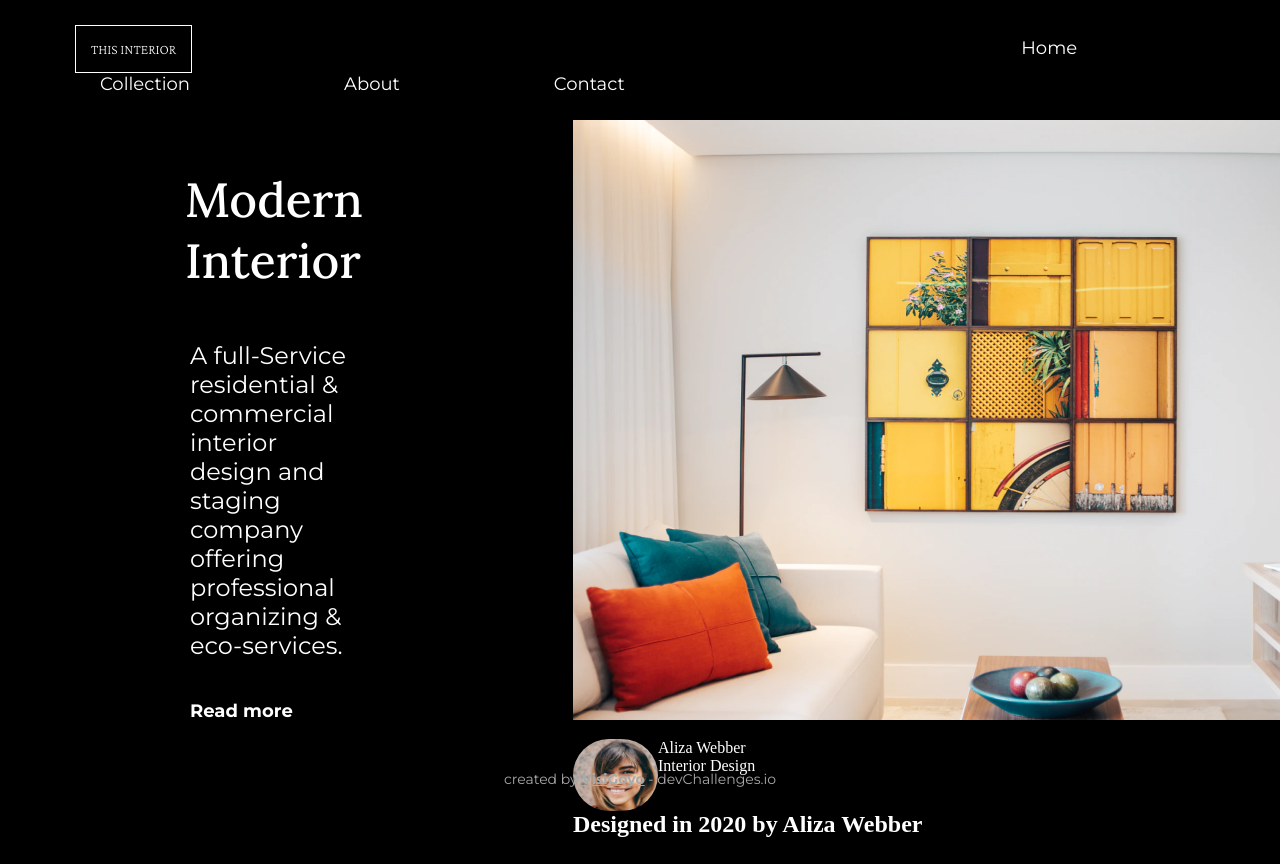
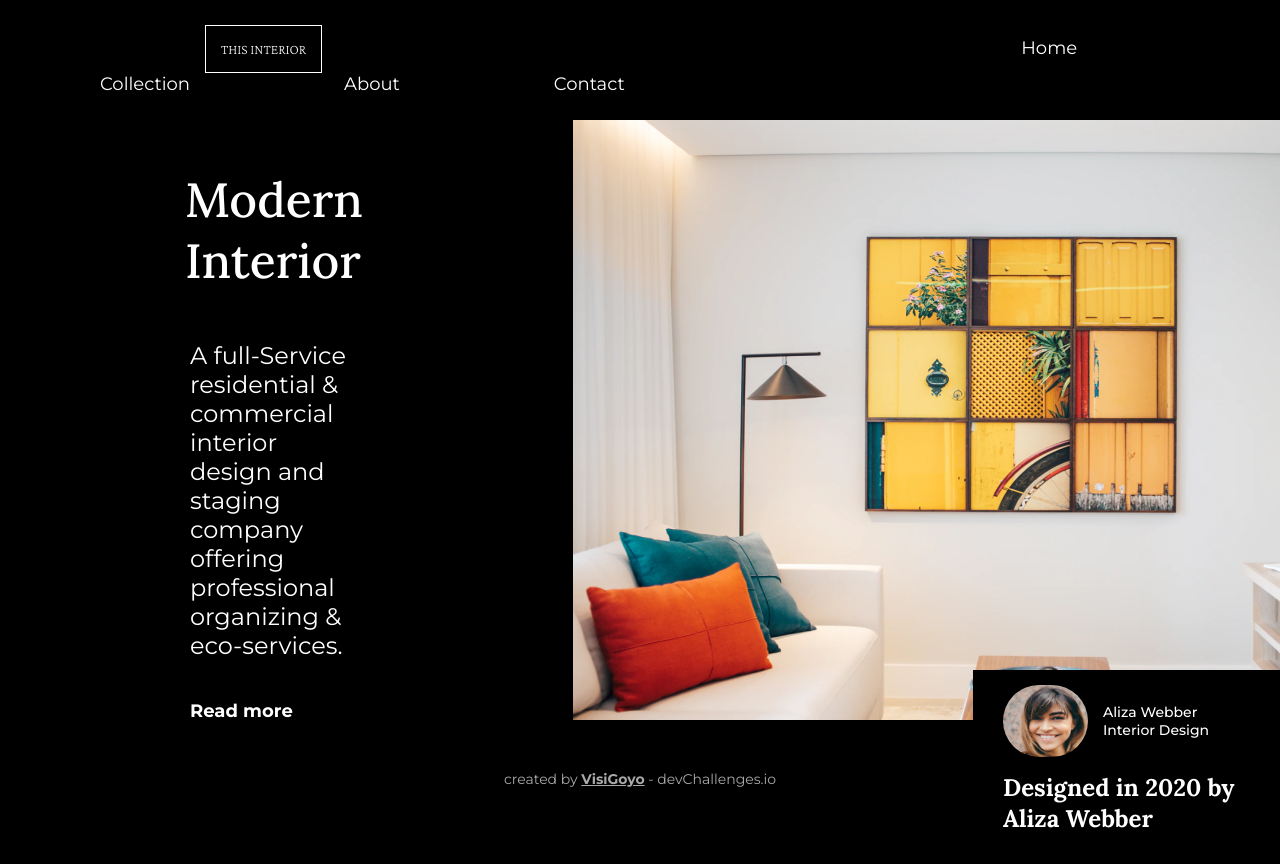
Before and after one commit to gvisiedo/devchallenge-interior-consultant-challenge, a plain HTML site: page index.html in a window 1280 px wide. Shown: the top 864 px of the page. Before the commit the page ends 838 px from the top, so only its background shows below. Drawn offline with nearby package versions, Linux system fonts and the light colour scheme.

Commit message:
css from profile, add z index position, finish desktop view

```diff
--- a/css/style.css
+++ b/css/style.css
@@ -27,8 +27,8 @@ body>header nav{
     font-family: 'Crimson Pro', serif;
     font-size: 14px;
     text-transform: uppercase;
-    margin-right: 750px;
-    margin-left: 50px;
+    margin-right: 620px;
+    margin-left: 180px;
 
 }
 .nav2{
@@ -53,10 +53,7 @@ main{
     margin: auto 175px ;
 }
 
-.container-right{
-    max-width: 60%;
-    margin: 0px 150px 0px 25px;
-}
+
 .container-left h1{
     font-family: 'Lora', serif;
     font-weight: 500;
@@ -80,18 +77,52 @@ main{
     color: white;
     text-decoration: none;
 }
+.container-right{
+
+    max-width: 60%;
+    margin: 0px 1050px 0px 25px;
+
+}
+.container-right_img{
+    margin-right: 50px;
+    margin-bottom: 15px;
+    position: absolute;
+   z-index: 0;
+
+}
+
+.container-right_down{
+
+    padding: 15px;
+    margin-top: 550px;
+    margin-left: 400px;
+    margin-bottom: 500px;
+    position: absolute;
+    background-color: black;
+    z-index: 3;
+}
+.container-right_down h2{
+    padding: 15px;
+    font-family: 'Lora', serif;
+    font-size: 24px;
+    font-weight: 700;
+}
 
 .container-right_section{
     display: flex;
 }
-.container-right_img{
-    margin-bottom: 15px;
-}
+
 .container-right_section img{
     border-radius: 50px;
+    margin-left: 15px;
 
 }
-
+.container-right_section article{
+    font-family: 'Montserrat', sans-serif;
+    font-size: 14px;
+    font-weight: 500;
+    margin:auto 15px;
+}
   /* Footer */
 footer{
     text-align: center;
--- a/index.html
+++ b/index.html
@@ -25,7 +25,7 @@
             <section class="container-right_img">
                 <img src="./img/photo1.png" alt="interior design" width="900px" height="600px">
             </section>
-            <section >
+            <section class="container-right_down">
                 <section class="container-right_section">
                 <img src="./img/photo2.png" alt="author face" width="85px" height="72px">
                 <article>
```
